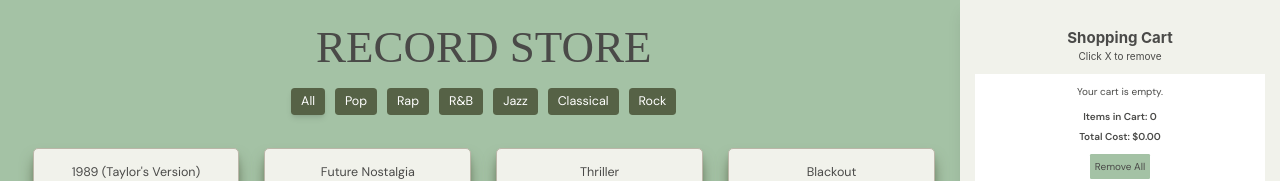
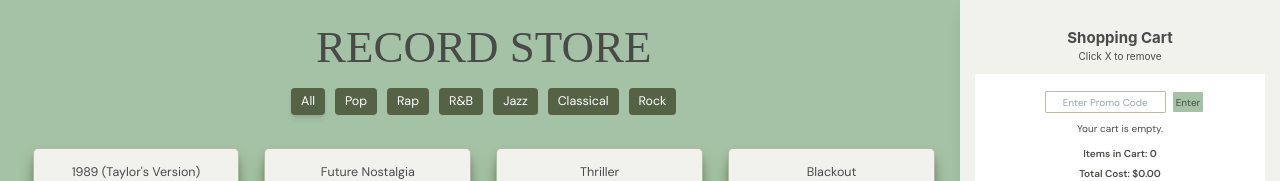
Before and after one commit to staten-island-tech/vue-reactivity-joeyshi07, a Vue app in the folder app/: page / in a window 1280 px wide. Shown: the top 181 px of the page. Built offline with nearby package versions, Linux system fonts and the light colour scheme; a web font is replaced by a local one.

Commit message:
added promo

```diff
--- a/app/src/components/ShoppingCart.vue
+++ b/app/src/components/ShoppingCart.vue
@@ -1,17 +1,18 @@
 <template>
   <div class="bg-white p-4 w-full h-full text-soil font-sans">
-    <!-- <span
+    <span
       ><input
         type="text"
+        v-model="promoCode"
         class="border border-beige rounded-sm p-1 m-3 text-soil"
         placeholder="Enter Promo Code"
     /></span>
     <span
-      ><button @click="$emit('promo-code')" class="p-1 bg-sage rounded-sm text-soil">
+      ><button @click="handlePromoCode" class="p-1 bg-sage rounded-sm text-soil">
         Enter
       </button></span
     >
-    <p class="text-red-500 mt-2">{{ discountMessage }}</p> -->
+    <p class="text-red-500">{{ discountMessage }}</p>
     <ul v-if="cartItems.length">
       <li
         v-for="(item, index) in cartItems"
@@ -31,7 +32,7 @@
 
     <div class="mt-4">
       <h3 class="font-semibold mt-2">Items in Cart: {{ numberItems }}</h3>
-      <h3 class="font-semibold mt-2">Total Cost: ${{ totalCost.toFixed(2) }}</h3>
+      <h3 class="font-semibold mt-2">Total Cost: ${{ discountedCost.toFixed(2) }}</h3>
       <button @click="$emit('remove-all', album)" class="mt-4 p-2 bg-sage rounded-sm text-soil">
         Remove All
       </button>
@@ -40,11 +41,26 @@
 </template>
 
 <script>
+import { ref } from 'vue'
+
 export default {
   props: {
     cartItems: Array,
-    totalCost: Number,
+    discountedCost: Number,
     numberItems: Number,
+    discountMessage: String,
+  },
+  setup(props, { emit }) {
+    const promoCode = ref('')
+
+    const handlePromoCode = () => {
+      emit('apply-promo', promoCode.value)
+    }
+
+    return {
+      promoCode,
+      handlePromoCode,
+    }
   },
 }
 </script>
--- a/app/src/views/AlbumList.vue
+++ b/app/src/views/AlbumList.vue
@@ -40,9 +40,11 @@
         <ShoppingCart
           :cartItems="cart"
           @remove-one="removeOne"
-          :totalCost="totalCost"
+          :discountedCost="discountedCost"
           :numberItems="numberItems"
           @remove-all="removeAll"
+          @apply-promo="applyPromo"
+          :discountMessage="discountMessage"
         />
       </div>
     </div>
@@ -331,6 +333,8 @@ export default {
 
     const selectedGenre = ref(null)
     const cart = ref([])
+    const discount = ref(0)
+    const discountMessage = ref('')
 
     const genres = ['Pop', 'Rap', 'R&B', 'Jazz', 'Classical', 'Rock']
 
@@ -349,6 +353,10 @@ export default {
       return total
     })
 
+    const discountedCost = computed(() => {
+      return totalCost.value * (1 - discount.value)
+    })
+
     const numberItems = computed(() => {
       return cart.value.length
     })
@@ -365,6 +373,16 @@ export default {
       cart.value = []
     }
 
+    const applyPromo = (promoCode) => {
+      if (promoCode === 'SITHSSTUDENT') {
+        discount.value = 0.2
+        discountMessage.value = 'Discount Applied!'
+      } else {
+        discount.value = 0
+        discountMessage.value = 'Code Invalid'
+      }
+    }
+
     return {
       albums,
       selectedGenre,
@@ -373,9 +391,12 @@ export default {
       cart,
       addToCart,
       totalCost,
+      discountedCost,
       numberItems,
       removeAll,
       removeOne,
+      applyPromo,
+      discountMessage,
     }
   },
 }
--- a/app/tailwind.config.js
+++ b/app/tailwind.config.js
@@ -7,7 +7,7 @@ export default {
         soil: '#4A4A48',
         olive: '#566246',
         sage: '#A4C2A5',
-        beige: '#bab6a8',
+        beige: '#BAB6A8',
         neutral: '#F1F2EB',
       },
       fontFamily: {
```
